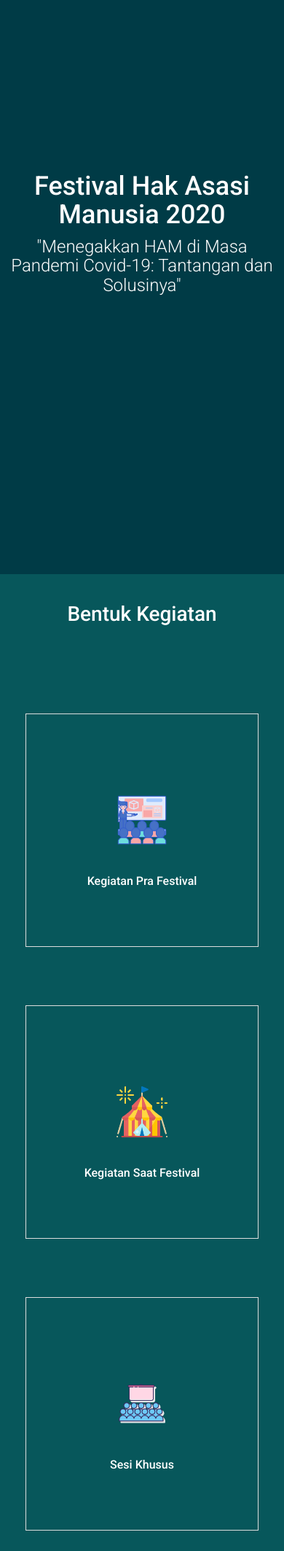
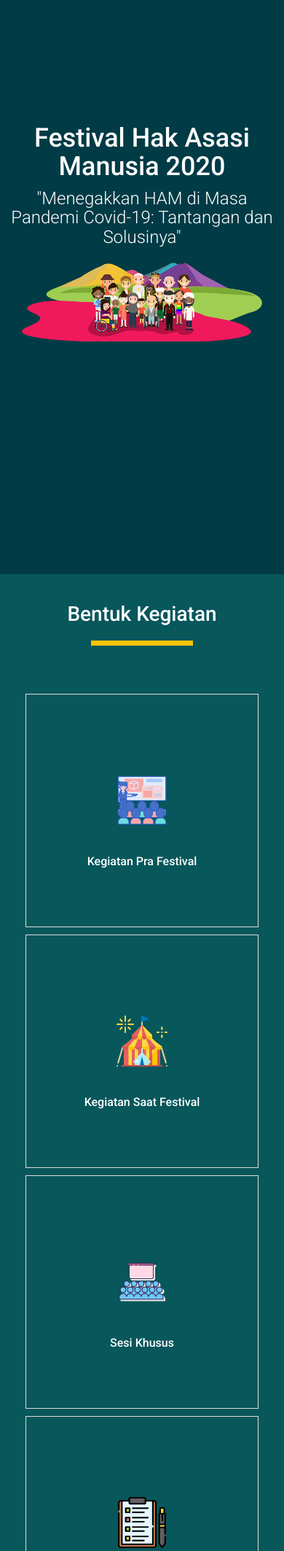
Before and after one commit to ariefya3/festham2020, a CodeIgniter app: page /database/ in a window 390 px wide. Shown: the part 137-2263 px from the top of the page at 73% size. Run offline with CodeIgniter, Linux system fonts and the light colour scheme; some libraries are stand-ins or nearby versions.

Commit message:
update v 1.0.9
Image Assets Responsive

```diff
--- a/application/views/home/footer.php
+++ b/application/views/home/footer.php
@@ -6,6 +6,7 @@
 	<script src="assets/js/typewriter.js"></script>
 	<script src="assets/js/jquery.onepagenav.js"></script>
 	<script src="assets/js/main.js"></script>
+
 </body>
 
 </html>
--- a/application/views/home/home.php
+++ b/application/views/home/home.php
@@ -34,8 +34,10 @@
 			<div class="header-text">
 				<div class="row">
 					<div class="col-md-12 text-center">
-						<h1 class="white typed">Festival Hak Asasi Manusia 2020</h1><span class="typed-cursor">|</span>
-						<h3 class="light white">"Menegakkan HAM di Masa Pandemi Covid-19: Tantangan dan Solusinya"</h3>
+						<h1 class="white typed">Festival Hak Asasi Manusia 2020</h1><br>
+						<h3 style="margin-bottom:10px;" class="light white">"Menegakkan HAM di Masa Pandemi Covid-19: Tantangan dan Solusinya"</h3>
+						<img class="container-fluid img-fh" src="assets/img/people-fh.png" data-active-url="assets/img/people-fh.png" alt="">
+						<!--<span class="typed-cursor">|</span>-->
 					</div>
 				</div>
 			</div>
@@ -168,6 +170,7 @@
 	<div class="container">
 		<div class="row text-center title">
 			<h2 class="fnt-color-white">Bentuk Kegiatan</h2>
+			<div class="line-fh"></div>
 			<div class="row services">
 				<div class="col-md-3">
 					<div class="service">
@@ -205,6 +208,7 @@
 						<button data-toggle="modal" data-target="#modal-fh-pasca" class="btn btn-blue-fill description">LIHAT</button>
 					</div>
 				</div>
+				<img class="container-fluid img-fh-sm" src="assets/img/people-fh2.png" data-active-url="assets/img/people-fh2.png" alt="">
 			</div>
 			<!--<h4 class="light white">Choose your favorite pricing plan and sign up today!</h4>-->
 		</div>
@@ -215,6 +219,8 @@
 		<div class="row title text-center">
 			<h2 class="margin-top">Jadwal Festival HAM 2020</h2>
 			<h4 class="light muted">Kamis-Sabtu, 17-19 Desember 2020</h4>
+			<div class="line-fh"></div>
+			<img class="container-fluid img-fh" src="assets/img/people-fh3.png" data-active-url="assets/img/people-fh3.png" alt=""><br>
 			<a href="#" data-toggle="modal" data-target="#" class="btn btn-blue-fill ripple">Download Jadwal</a>
 		</div>
 		<div class="row">
@@ -273,31 +279,41 @@
 	<div class="container">
 		<div class="row title text-center">
 			<h2 class="margin-top">Dokumen</h2>
+			<div class="line-fh"></div>
 			<div class="row services">
-				<div class="col-md-4">
+				<div class="col-md-3">
 					<div class="service bg-color-blue">
 						<div class="icon-holder">
 							<img src="assets/img/icons/documents.png" alt="" class="icon">
 						</div>
-						<h5 class="heading">TOR</h5>
+						<h6 class="heading">TOR</h6>
 						<button data-toggle="modal" data-target="#modal-fh-jdw1" class="btn btn-blue-fill description">Download</button>
 					</div>
 				</div>
-				<div class="col-md-4">
+				<div class="col-md-3">
 					<div class="service bg-color-blue">
 						<div class="icon-holder">
 							<img src="assets/img/icons/documents.png" alt="" class="icon">
 						</div>
-						<h5 class="heading">Kertas Posisi Komnas HAM untuk Kabupaten/Kota HAM</h5>
+						<h6 class="heading">Kertas Posisi Komnas HAM untuk Kabupaten/Kota HAM</h6>
 						<button data-toggle="modal" data-target="#modal-fh-jdw1" class="btn btn-blue-fill description">Download</button>
 					</div>
 				</div>
-				<div class="col-md-4">
+				<div class="col-md-3">
 					<div class="service bg-color-blue">
 						<div class="icon-holder">
 							<img src="assets/img/icons/documents.png" alt="" class="icon">
 						</div>
-						<h5 class="heading">Panduan Kabupaten/Kota HAM INFID</h5>
+						<h6 class="heading">Panduan Kabupaten/Kota HAM INFID</h6>
+						<button data-toggle="modal" data-target="#modal-fh-jdw1" class="btn btn-blue-fill description">Download</button>
+					</div>
+				</div>
+				<div class="col-md-3">
+					<div class="service bg-color-blue">
+						<div class="icon-holder">
+							<img src="assets/img/icons/documents.png" alt="" class="icon">
+						</div>
+						<h6 class="heading">Leaflet Human Rights Cities</h6>
 						<button data-toggle="modal" data-target="#modal-fh-jdw1" class="btn btn-blue-fill description">Download</button>
 					</div>
 				</div>
@@ -1056,7 +1072,7 @@
 		</div>
 		<div class="row bottom-footer-fh text-center-mobile">
 			<div class="col-sm-8">
-				<p>&copy; 2020 Festival HAM. Hak Cipta Dilindungi Oleh Undang-Undang</p>
+				<h6 class="white">&copy; 2020 Festival HAM Hak Cipta Dilindungi Oleh Undang-Undang</h6>
 			</div>
 			<div class="col-sm-4 text-right text-center-mobile">
 				<ul class="social-footer">
--- a/assets/css/cardio.css
+++ b/assets/css/cardio.css
@@ -470,7 +470,7 @@ section {
 .service {
 	width: 100%;
 	height: 320px;
-	margin: 80px 0;
+	margin: 10px 0;
 	text-align: center;
 	border: 1px solid #ddd;
 	-webkit-transition: all 0.3s ease;
@@ -1153,3 +1153,34 @@ footer .social-footer li:hover a {
 .bg-color-blue{
 	background-color:#c4dfe6;
 }
+
+.img-fh{
+	margin:12px auto;
+	max-width: 600px;
+	width: 100%;
+	height: auto;
+}
+
+.img-fh-sm{
+	margin:12px auto;
+	max-width: 400px;
+	width: 100%;
+	height: auto;
+}
+
+.img-fh-lg{
+	margin:12px auto;
+	max-width: 900px;
+	width: 100%;
+	height: auto;
+}
+
+.line-fh{
+	margin-top:20px;
+	margin-left: auto;
+  	margin-right: auto;
+	display: block;
+    height: 23px;
+    max-width: 40%;
+    border-top: 7px solid #ffc300;
+}
```
Also changed, not shown: assets/img/diversity.jpg (added), assets/img/people-fh.png (added), assets/img/people-fh2.png (added), assets/img/people-fh3.png (added), assets/img/webheader2.94f38bb5.png (added).
